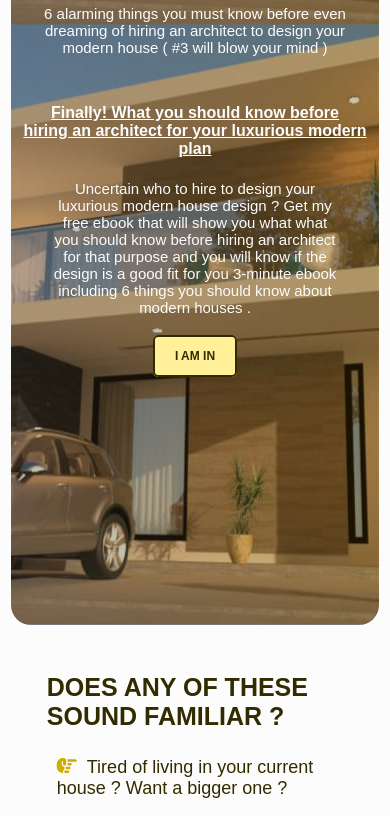
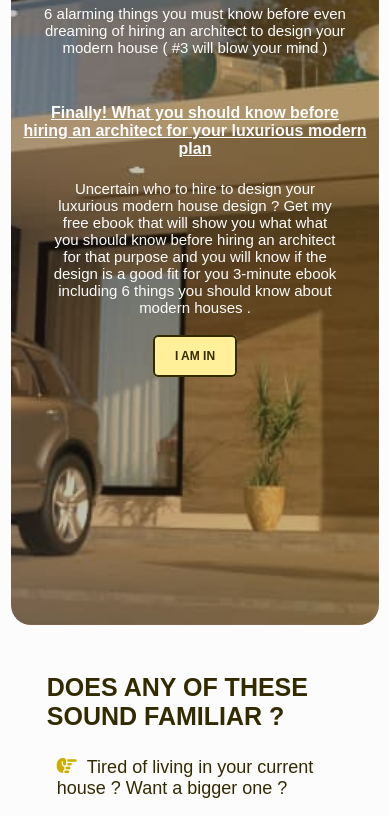
Before and after one commit to kirsch-edmond/arch, a plain HTML site: page index.html in a window 390 px wide. Shown: the part 315-1131 px from the top of the page. Drawn offline with Linux system fonts and the light colour scheme.

Commit message:
Update style.css

```diff
--- a/style.css
+++ b/style.css
@@ -462,7 +462,9 @@ form .btn2{
 
     .header{
         background: linear-gradient(90deg, rgba(48, 47, 43, 0.3), rgba(68, 58, 1, 0.3)),url(bg-image.jpeg);
-        background-position: bottom;
+        background-repeat: no-repeat;
+        background-size: cover;
+        background-position: center;
         height: 110vh;
         border-radius: 20px;
         box-sizing: border-box;
```
